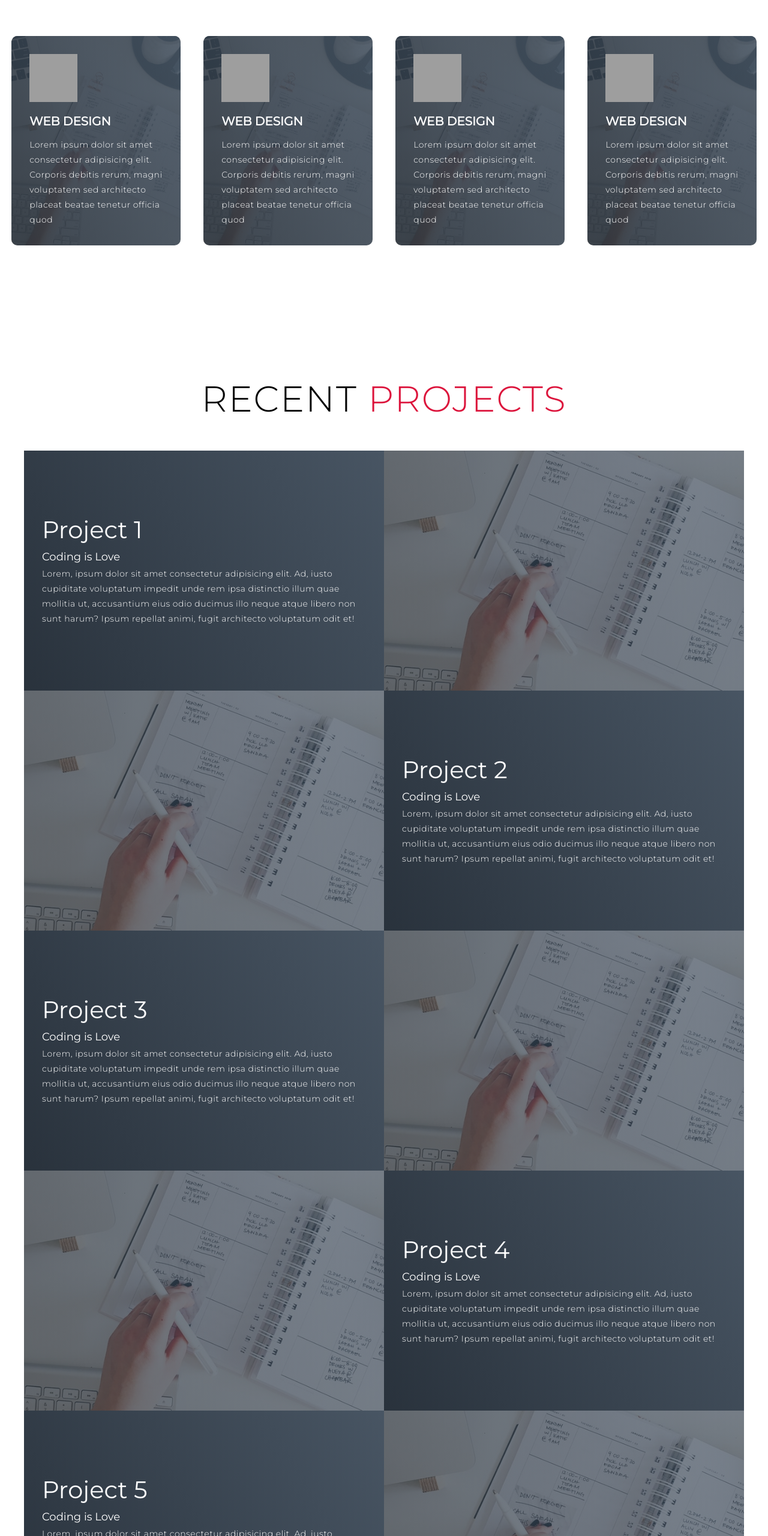
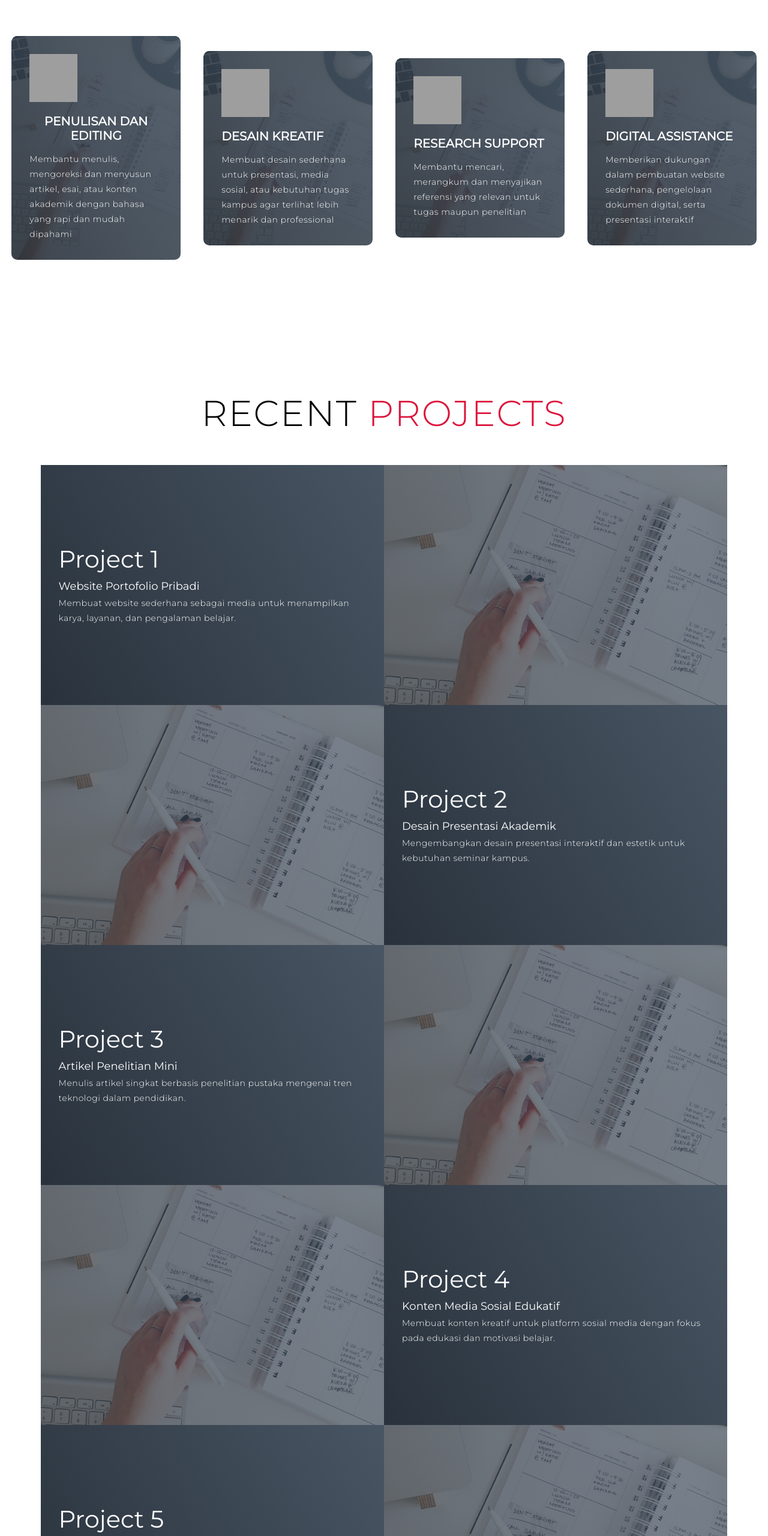
Before and after one commit to nadiraazzahranadira2025-creator/viradunga, a plain HTML site: page index.html in a window 1280 px wide. Shown: the part 1092-3652 px from the top of the page at 60% size. Drawn offline with Linux system fonts and the light colour scheme; grey boxes are pictures that could not be loaded.

Commit message:
Update index.html

```diff
--- a/index.html
+++ b/index.html
@@ -59,27 +59,23 @@
       <div class="service-bottom">
         <div class="service-item">
           <div class="icon"><img src="https://img.icons8.com/bubbles/100/000000/services.png" /></div>
-          <h2>Web Design</h2>
-          <p>Lorem ipsum dolor sit amet consectetur adipisicing elit. Corporis debitis rerum, magni voluptatem sed
-            architecto placeat beatae tenetur officia quod</p>
+          <h2>Penulisan dan Editing</h2>
+          <p>Membantu menulis, mengoreksi dan menyusun artikel, esai, atau konten akademik dengan bahasa yang rapi dan mudah dipahami</p>
         </div>
         <div class="service-item">
           <div class="icon"><img src="https://img.icons8.com/bubbles/100/000000/services.png" /></div>
-          <h2>Web Design</h2>
-          <p>Lorem ipsum dolor sit amet consectetur adipisicing elit. Corporis debitis rerum, magni voluptatem sed
-            architecto placeat beatae tenetur officia quod</p>
+          <h2>Desain Kreatif</h2>
+          <p>Membuat desain sederhana untuk presentasi, media sosial, atau kebutuhan tugas kampus agar terlihat lebih menarik dan professional</p>
         </div>
         <div class="service-item">
           <div class="icon"><img src="https://img.icons8.com/bubbles/100/000000/services.png" /></div>
-          <h2>Web Design</h2>
-          <p>Lorem ipsum dolor sit amet consectetur adipisicing elit. Corporis debitis rerum, magni voluptatem sed
-            architecto placeat beatae tenetur officia quod</p>
+          <h2>Research Support</h2>
+          <p>Membantu mencari, merangkum dan menyajikan referensi yang relevan untuk tugas maupun penelitian</p>
         </div>
         <div class="service-item">
           <div class="icon"><img src="https://img.icons8.com/bubbles/100/000000/services.png" /></div>
-          <h2>Web Design</h2>
-          <p>Lorem ipsum dolor sit amet consectetur adipisicing elit. Corporis debitis rerum, magni voluptatem sed
-            architecto placeat beatae tenetur officia quod</p>
+          <h2>Digital Assistance</h2>
+          <p>Memberikan dukungan dalam pembuatan website sederhana, pengelolaan dokumen digital, serta presentasi interaktif</p>
         </div>
       </div>
     </div>
@@ -96,10 +92,8 @@
         <div class="project-item">
           <div class="project-info">
             <h1>Project 1</h1>
-            <h2>Coding is Love</h2>
-            <p>Lorem, ipsum dolor sit amet consectetur adipisicing elit. Ad, iusto cupiditate voluptatum impedit unde
-              rem ipsa distinctio illum quae mollitia ut, accusantium eius odio ducimus illo neque atque libero non sunt
-              harum? Ipsum repellat animi, fugit architecto voluptatum odit et!</p>
+            <h2>Website Portofolio Pribadi</h2>
+            <p>Membuat website sederhana sebagai media untuk menampilkan karya, layanan, dan pengalaman belajar.</p>
           </div>
           <div class="project-img">
             <img src="./img/img-1.png" alt="img">
@@ -108,10 +102,8 @@
         <div class="project-item">
           <div class="project-info">
             <h1>Project 2</h1>
-            <h2>Coding is Love</h2>
-            <p>Lorem, ipsum dolor sit amet consectetur adipisicing elit. Ad, iusto cupiditate voluptatum impedit unde
-              rem ipsa distinctio illum quae mollitia ut, accusantium eius odio ducimus illo neque atque libero non sunt
-              harum? Ipsum repellat animi, fugit architecto voluptatum odit et!</p>
+            <h2>Desain Presentasi Akademik</h2>
+            <p>Mengembangkan desain presentasi interaktif dan estetik untuk kebutuhan seminar kampus.</p>
           </div>
           <div class="project-img">
             <img src="./img/img-1.png" alt="img">
@@ -120,10 +112,8 @@
         <div class="project-item">
           <div class="project-info">
             <h1>Project 3</h1>
-            <h2>Coding is Love</h2>
-            <p>Lorem, ipsum dolor sit amet consectetur adipisicing elit. Ad, iusto cupiditate voluptatum impedit unde
-              rem ipsa distinctio illum quae mollitia ut, accusantium eius odio ducimus illo neque atque libero non sunt
-              harum? Ipsum repellat animi, fugit architecto voluptatum odit et!</p>
+            <h2>Artikel Penelitian Mini</h2>
+            <p>Menulis artikel singkat berbasis penelitian pustaka mengenai tren teknologi dalam pendidikan.</p>
           </div>
           <div class="project-img">
             <img src="./img/img-1.png" alt="img">
@@ -132,10 +122,8 @@
         <div class="project-item">
           <div class="project-info">
             <h1>Project 4</h1>
-            <h2>Coding is Love</h2>
-            <p>Lorem, ipsum dolor sit amet consectetur adipisicing elit. Ad, iusto cupiditate voluptatum impedit unde
-              rem ipsa distinctio illum quae mollitia ut, accusantium eius odio ducimus illo neque atque libero non sunt
-              harum? Ipsum repellat animi, fugit architecto voluptatum odit et!</p>
+            <h2>Konten Media Sosial Edukatif</h2>
+            <p>Membuat konten kreatif untuk platform sosial media dengan fokus pada edukasi dan motivasi belajar.</p>
           </div>
           <div class="project-img">
             <img src="./img/img-1.png" alt="img">
@@ -144,10 +132,8 @@
         <div class="project-item">
           <div class="project-info">
             <h1>Project 5</h1>
-            <h2>Coding is Love</h2>
-            <p>Lorem, ipsum dolor sit amet consectetur adipisicing elit. Ad, iusto cupiditate voluptatum impedit unde
-              rem ipsa distinctio illum quae mollitia ut, accusantium eius odio ducimus illo neque atque libero non sunt
-              harum? Ipsum repellat animi, fugit architecto voluptatum odit et!</p>
+            <h2>Tugas Kelompok</h2>
+            <p>Berkontribusi dalam pembuatan laporan penelitian dan desain poster ilmiah untuk kegiatan kampus</p>
           </div>
           <div class="project-img">
             <img src="./img/img-1.png" alt="img">
@@ -168,12 +154,11 @@
       </div>
       <div class="col-right">
         <h1 class="section-title">About <span>me</span></h1>
-        <h2>Front End Developer</h2>
-        <p>Lorem ipsum, dolor sit amet consectetur adipisicing elit. Asperiores, velit alias eius non illum beatae atque
-          repellat ratione qui veritatis repudiandae adipisci maiores. At inventore necessitatibus deserunt
-          exercitationem cumque earum omnis ipsum rem accusantium quis, quas quia, accusamus provident suscipit magni!
-          Expedita sint ad dolore, commodi labore nihil velit earum ducimus nulla quae nostrum fugit aut, deserunt
-          reprehenderit libero enim!</p>
+        <h2>Get To Know Me</h2>
+        <p>Saya seorang mahasiswi yang suka belajar hal baru, terutama seputar dunia digital, desain, dan penulisan.
+        Saya percaya bahwa setiap pengalaman adalah kesempatan untuk berkembang. baik itu dari tugas kuliah, project kecil, maupun kegiatan sehari hari.
+
+        Website ini saya buat sebagai ruang untuk berbagi karya dan perjalanan saya sebagai mahasiswa yang sedang tumbuh dan mencari pengalaman.</p>
         <a href="#" class="cta">Download Resume</a>
       </div>
     </div>
@@ -191,16 +176,16 @@
           <div class="icon"><img src="https://img.icons8.com/bubbles/100/000000/phone.png" /></div>
           <div class="contact-info">
             <h1>Phone</h1>
-            <h2>+82 234 123 1234</h2>
-            <h2>+82 234 123 1234</h2>
+            <h2>+62822********</h2>
+            <h2>+62821********</h2>
           </div>
         </div>
         <div class="contact-item">
           <div class="icon"><img src="https://img.icons8.com/bubbles/100/000000/new-post.png" /></div>
           <div class="contact-info">
             <h1>Email</h1>
-            <h2>info@gmail.com</h2>
-            <h2>abcd@gmail.com</h2>
+            <h2>viradunga09@gmail.com</h2>
+            <h2>nursavira@gmail.com</h2>
           </div>
         </div>
         <div class="contact-item">
@@ -221,7 +206,7 @@
       <div class="brand">
         <h1><span>V</span>ira <span>D</span>unga</h1>
       </div>
-      <h2>Your Complete Web Solution</h2>
+      <h2>From Campus to Creativity</h2>
       <div class="social-icon">
         <div class="social-item">
           <a href="#"><img src="https://img.icons8.com/bubbles/100/000000/facebook-new.png" /></a>
```
